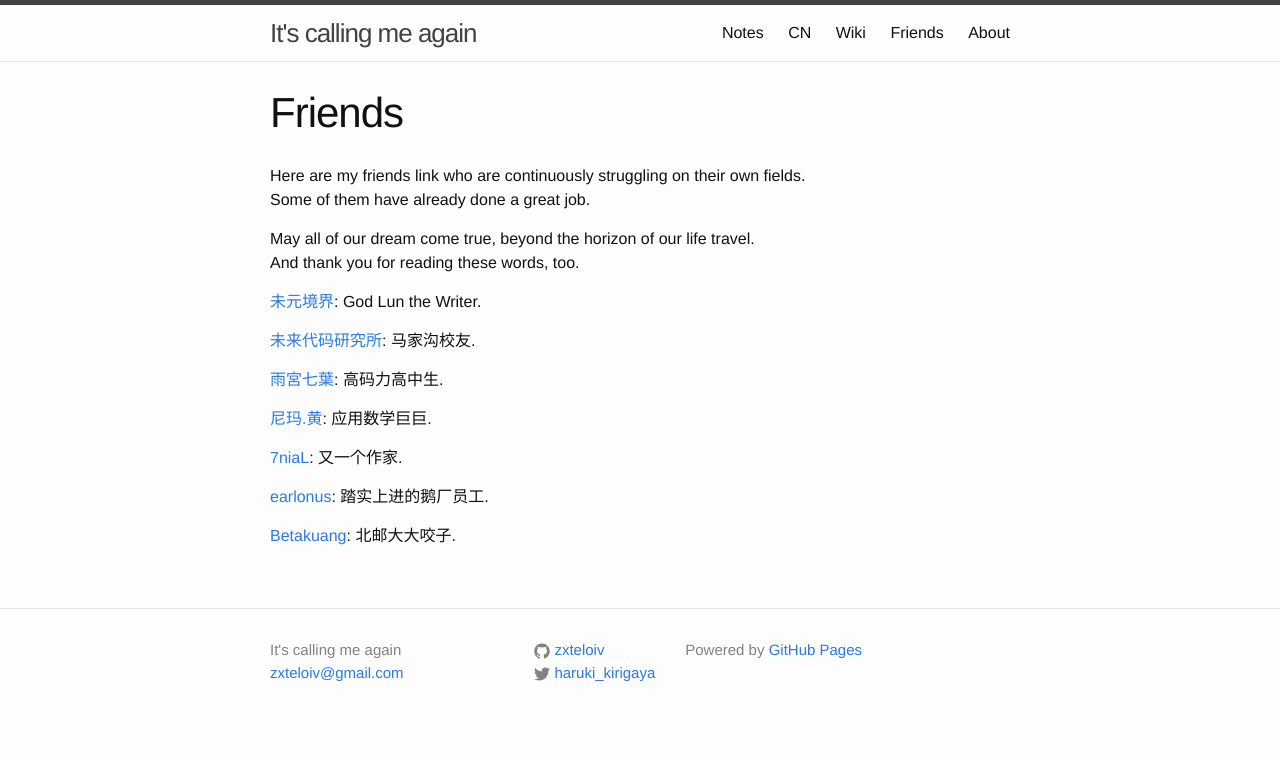
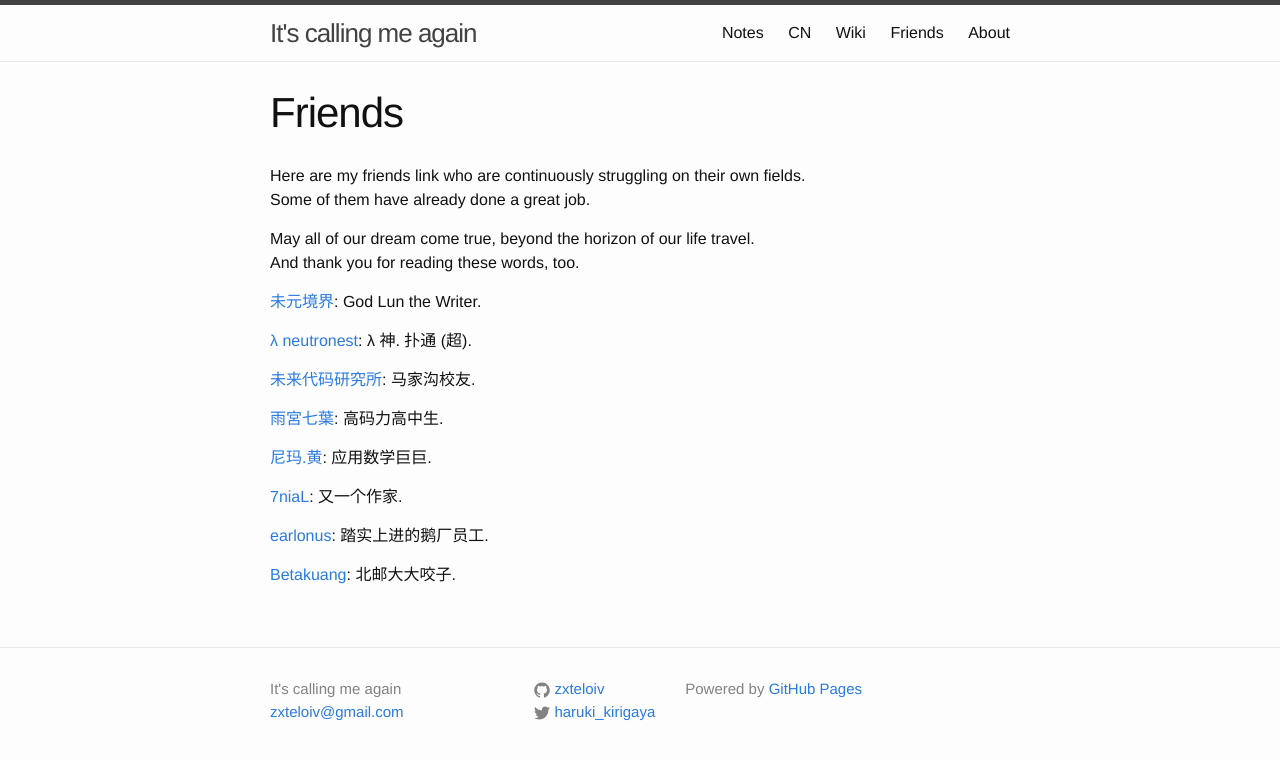
Before and after one commit to zxteloiv/zxteloiv.github.io, a Jekyll site: the page built from friends.md, in a window 1280 px wide. Shown: the top 760 px of the page. Built offline with Jekyll 4.4.1, drawn with Linux system fonts in a browser that asks for light colours.

Commit message:
add new friend link

```diff
--- a/friends.md
+++ b/friends.md
@@ -12,6 +12,8 @@ And thank you for reading these words, too.
 
 <a target="_blank" href="http://molun.net/">未元境界</a>: God Lun the Writer.
 
+<a target="_blank" href="http://www.neutronest.moe/">λ neutronest</a>: λ 神. 扑通 (超).
+
 <a target="_blank" href="http://blog.atelier39.org/">未来代码研究所</a>: 马家沟校友.
 
 <a target="_blank" href="http://otakuchiyan.github.io/">雨宮七葉</a>: 高码力高中生.
```
